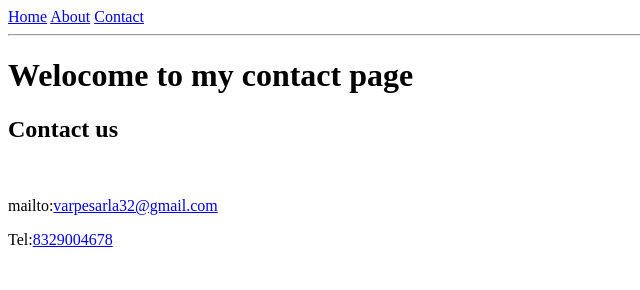
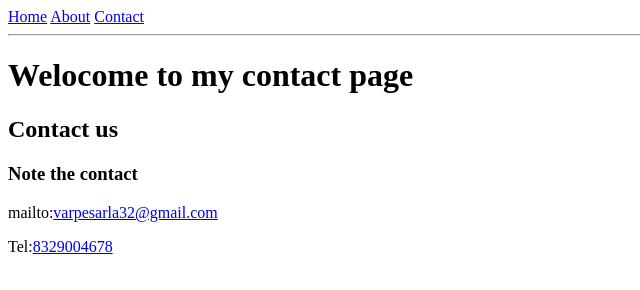
Before and after one commit to sarlavarpe01/My-assignment, a plain HTML site: page contact.html in a window 1280 px wide. Shown: the whole page, without its empty margins (0-640 px from the left). Drawn offline with Linux system fonts and the light colour scheme.

Commit message:
added contact page

```diff
--- a/contact.html
+++ b/contact.html
@@ -10,7 +10,7 @@
     <hr>
     <h1>Welocome to my contact page</h1>
     <h2>Contact us</h2>
-    <br>
+    <h3>Note the contact</h3>
 
     <p>mailto:<a href="mailto:varpesarla32@gmail.com">varpesarla32@gmail.com</a></p>
      <p>Tel:<a href="Tel:8329004678">8329004678</a></p>
```
